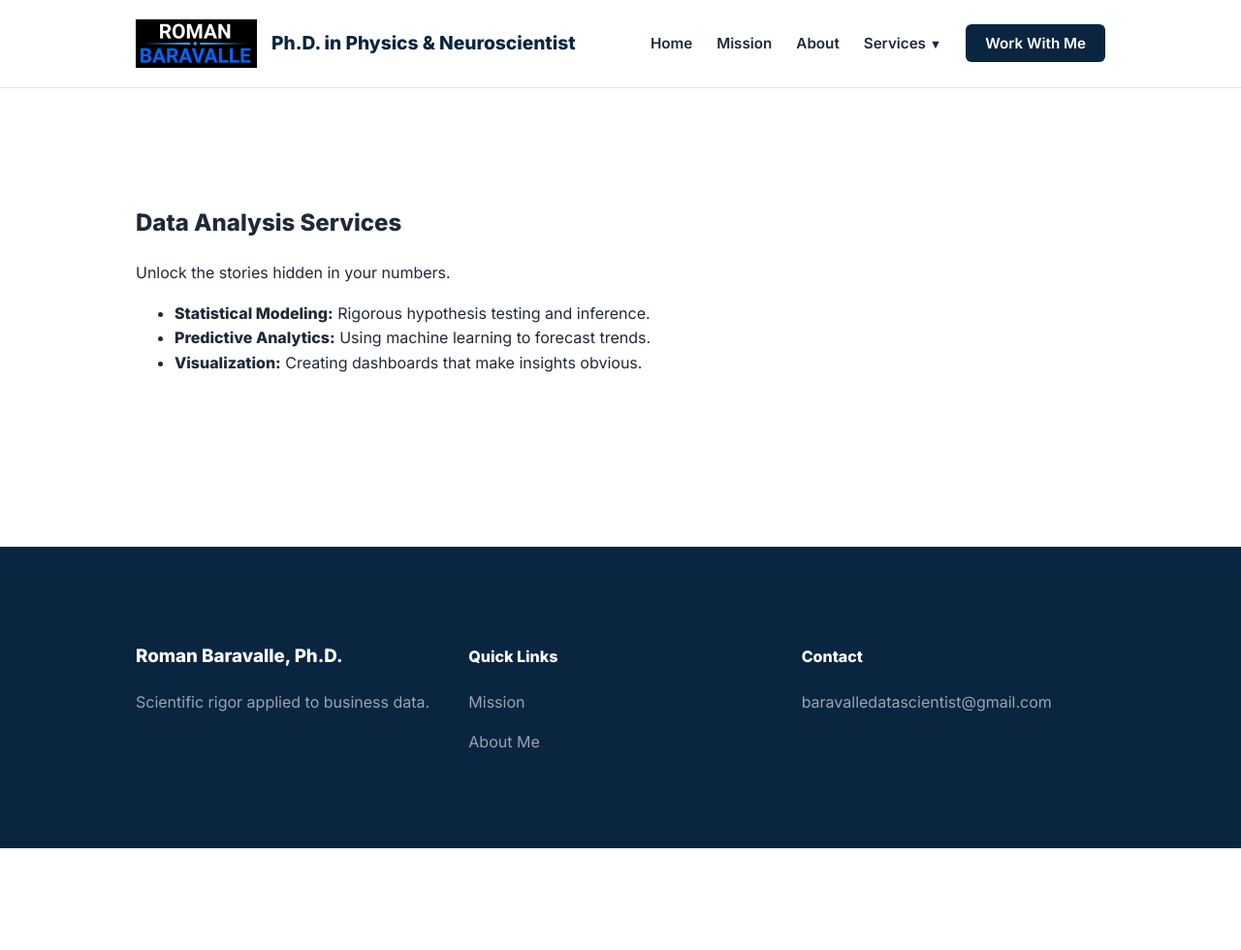
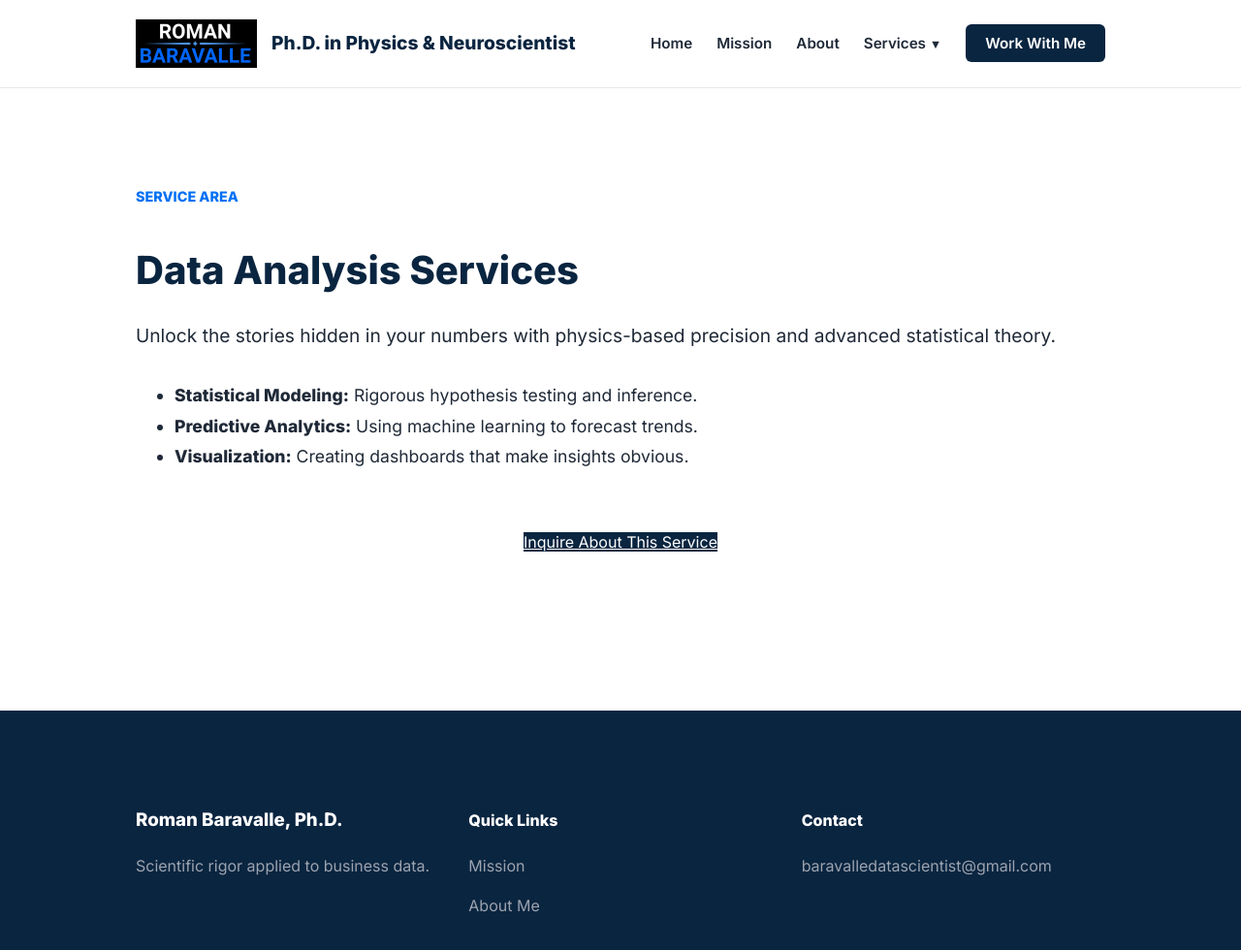
Before and after one commit to RomanDataScience/BaravalleDataSolver, a Jekyll site: the page built from services/analysis.md, in a window 1280 px wide and 1044 px high. Shown: the top 980 px of the window at 97% size. Built offline with Jekyll 4.4.1, drawn with Linux system fonts in a browser that asks for light colours.

Commit message:
Update analysis.md

```diff
--- a/services/analysis.md
+++ b/services/analysis.md
@@ -2,16 +2,25 @@
 layout: default
 title: Data Analysis Services
 permalink: /services/analysis/
+description: Advanced statistical analysis and predictive modeling services by Dr. Roman Baravalle.
 ---
 
 <div class="section">
   <div class="container">
-    <h2>Data Analysis Services</h2>
-    <p>Unlock the stories hidden in your numbers.</p>
-    <ul>
-      <li><strong>Statistical Modeling:</strong> Rigorous hypothesis testing and inference.</li>
-      <li><strong>Predictive Analytics:</strong> Using machine learning to forecast trends.</li>
-      <li><strong>Visualization:</strong> Creating dashboards that make insights obvious.</li>
-    </ul>
+    <div style="text-transform: uppercase; color: var(--primary); font-weight: 700; font-size: 0.9rem; margin-bottom: 10px;">Service Area</div>
+    <h2 style="font-size: 2.5rem; color: var(--secondary); margin-bottom: 20px;">Data Analysis Services</h2>
+    <p style="font-size: 1.2rem; line-height: 1.6; margin-bottom: 30px;">Unlock the stories hidden in your numbers with physics-based precision and advanced statistical theory.</p>
+
+    <div style="margin-top: 30px;">
+      <ul style="font-size: 1.1rem; line-height: 1.8;">
+        <li><strong>Statistical Modeling:</strong> Rigorous hypothesis testing and inference.</li>
+        <li><strong>Predictive Analytics:</strong> Using machine learning to forecast trends.</li>
+        <li><strong>Visualization:</strong> Creating dashboards that make insights obvious.</li>
+      </ul>
+    </div>
+
+    <div style="margin-top: 60px; text-align: center;">
+      <a href="{{ '/contact' | relative_url }}" class="hero-btn" style="background: var(--secondary); color: white !important;">Inquire About This Service</a>
+    </div>
   </div>
 </div>
```
